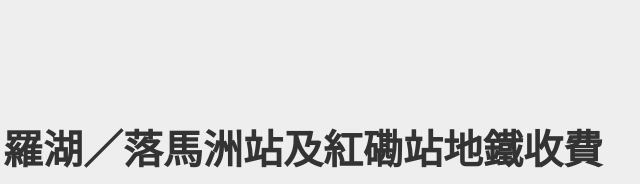
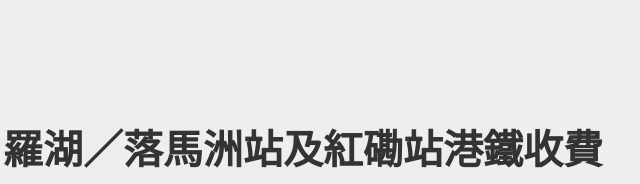
Before and after one commit to ianmaksh/homework5, a website: page index.html in a window 1280 px wide. Shown: the part 1480-1664 px from the top of the page, 337-977 px from the left. Drawn offline with nearby package versions, Linux system fonts and the light colour scheme; a web font is replaced by a local one.

Commit message:
Update index.html

```diff
--- a/index.html
+++ b/index.html
@@ -237,7 +237,7 @@
         <div class="container">
             <div class="row">
                 <div class="col-lg-12 text-center">
-                    <h2 class="section-heading">羅湖／落馬洲站及紅磡站地鐵收費</h2>
+                    <h2 class="section-heading">羅湖／落馬洲站及紅磡站港鐵收費</h2>
                 </div>
 
                     <div id="main2" style="width: 600px;height:400px;"></div>
```
